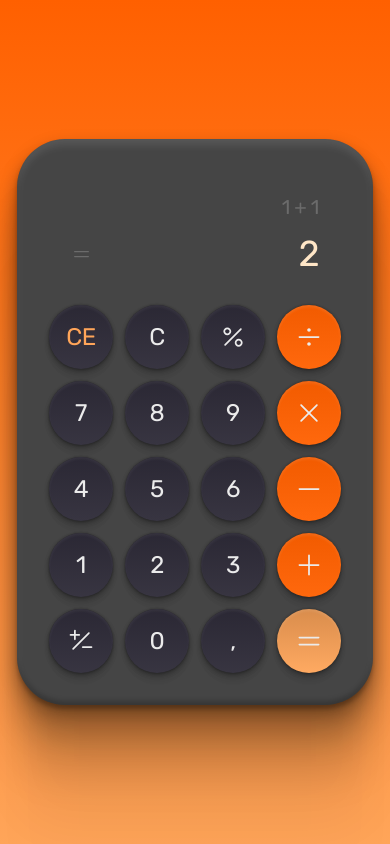
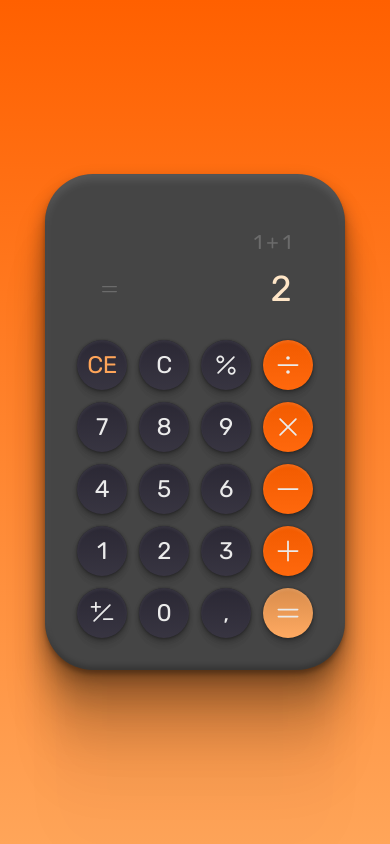
Before and after one commit to jhessfrois/boracodar, a plain HTML site: page e/index.html in a window 390 px wide. Drawn offline with Linux system fonts and the light colour scheme.

Commit message:
add responsive

```diff
--- a/e/styles.css
+++ b/e/styles.css
@@ -111,3 +111,27 @@ button {
   background: linear-gradient(180deg, rgba(0, 0, 0, 0.15) 0%, rgba(255, 255, 255, 0.05) 100%), #FFA559;
 box-shadow: 0px 11px 7px rgba(0, 0, 0, 0.01), 0px 7px 7px rgba(0, 0, 0, 0.04), 0px 4px 6px rgba(0, 0, 0, 0.1), 0px 2px 4px rgba(0, 0, 0, 0.26), 0px 0px 2px rgba(0, 0, 0, 0.29), inset 0px 2px 3px rgba(255, 255, 255, 0.1);
 }
+
+@media screen and (max-width: 900px) {
+  #keyboard {
+    max-width: 100%;
+    padding: 26px 32px 32px;
+  }
+
+  button {
+    width: 60px;
+    height: 60px;
+  }
+}
+
+@media screen and (max-width: 458px) {
+  #keyboard {
+    max-width: 100%;
+    padding: 26px 32px 32px;
+  }
+
+  button {
+    width: 50px;
+    height: 50px;
+  }
+}
```
